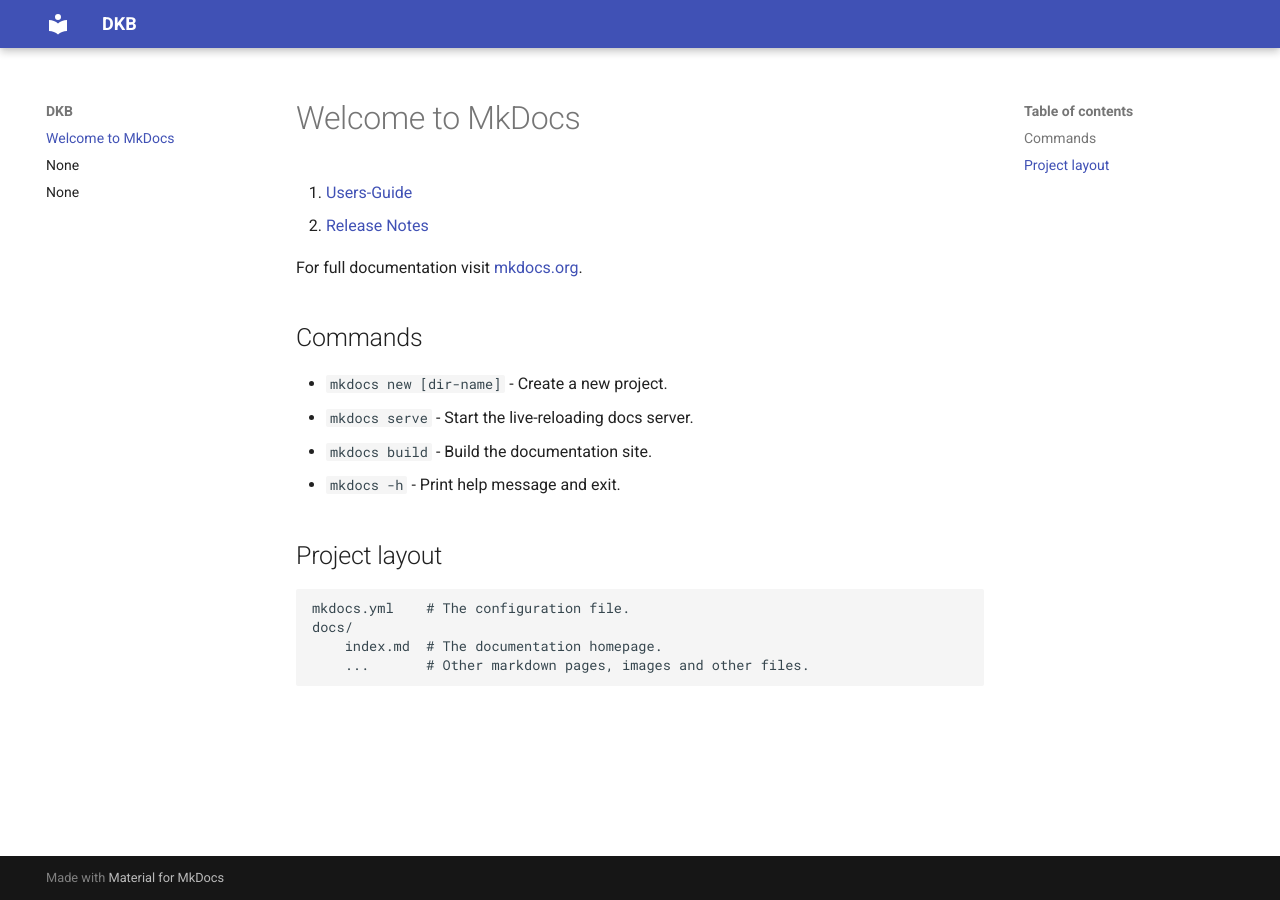
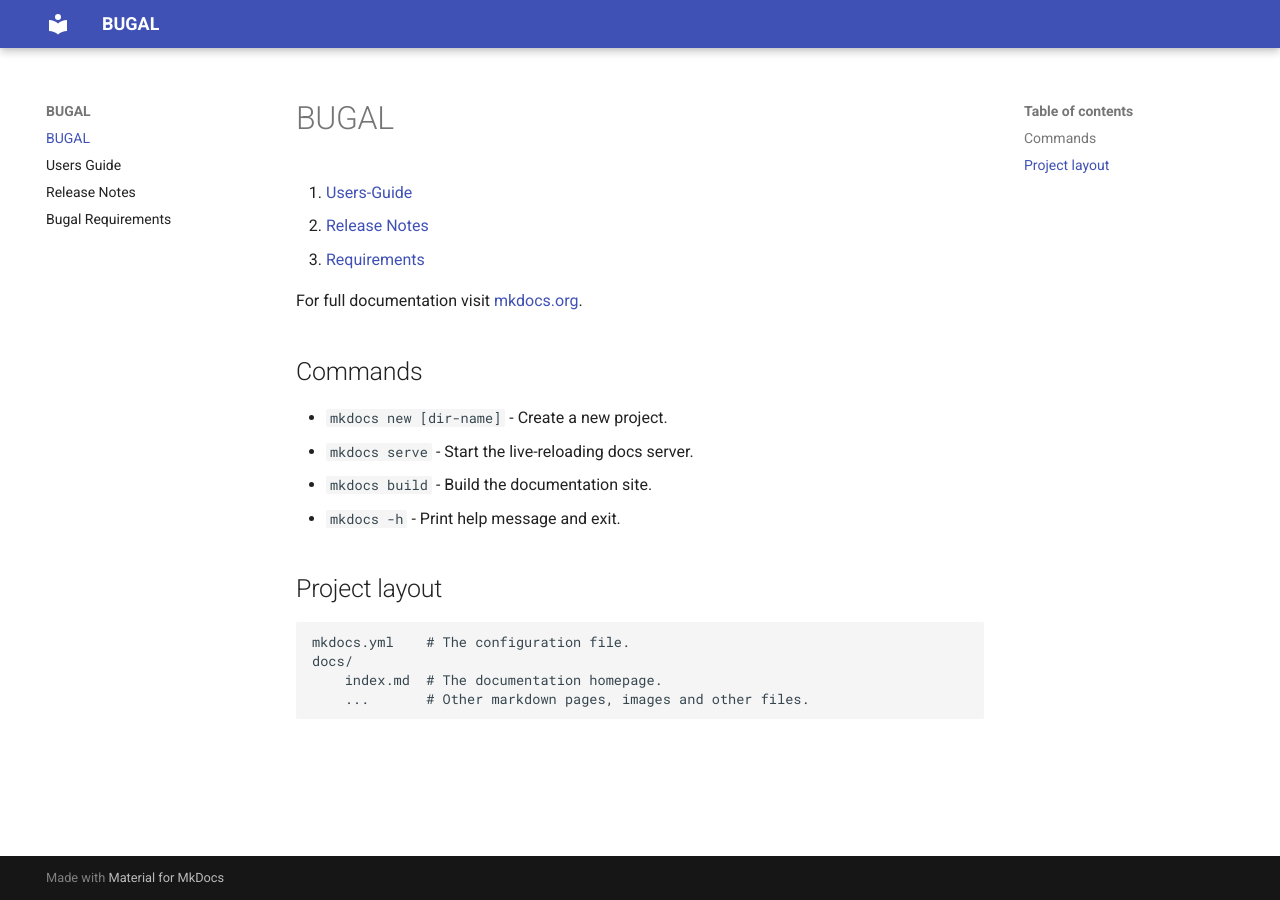
Before and after one commit to wowa-q/bugal, an MkDocs documentation site: the page built from docs/index.md, in a window 1280 px wide. Built offline with MkDocs 1.6.1 and Material for MkDocs 9.7.7, drawn with Linux system fonts in a browser that asks for light colours.

Commit message:
documentation clean up

```diff
--- a/docs/index.md
+++ b/docs/index.md
@@ -1,7 +1,8 @@
-# Welcome to MkDocs
+# BUGAL
 
 1. [Users-Guide](ug.md)
 2. [Release Notes](releasenotes.md)
+3. [Requirements](req/req.md)
 
 For full documentation visit [mkdocs.org](https://www.mkdocs.org).
 
--- a/docs/releasenotes.md
+++ b/docs/releasenotes.md
@@ -0,0 +1 @@
+# Release Notes
--- a/docs/ug.md
+++ b/docs/ug.md
@@ -0,0 +1 @@
+# Users Guide
--- a/mkdocs.yml
+++ b/mkdocs.yml
@@ -1,4 +1,4 @@
-site_name: DKB
+site_name: BUGAL
 
 # setting up the theme for documentation
 theme:
@@ -11,5 +11,6 @@
 # include new chapter / md files
 nav:
   - index.md
-  - db/alchemy.md
-  - db/sql.md
+  - ug.md
+  - releasenotes.md
+  - req/req.md
```
